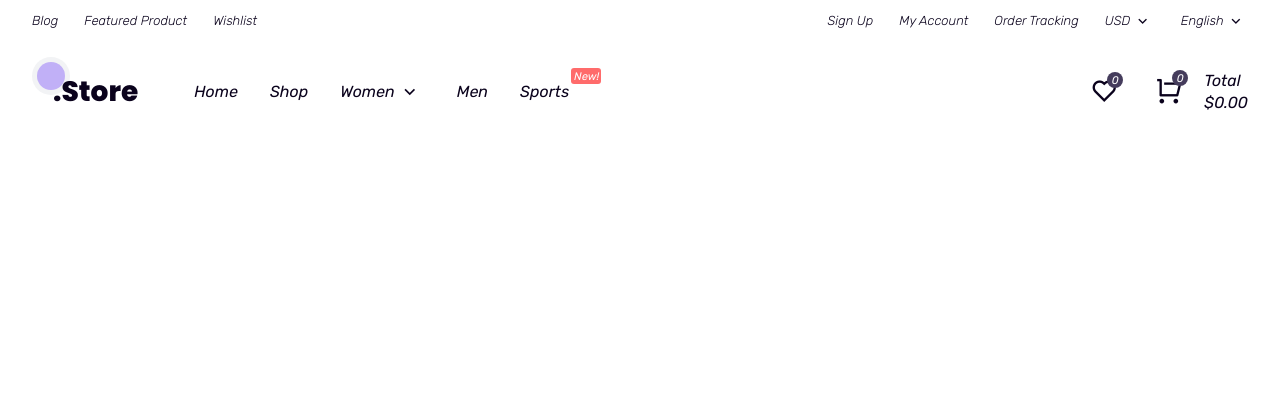
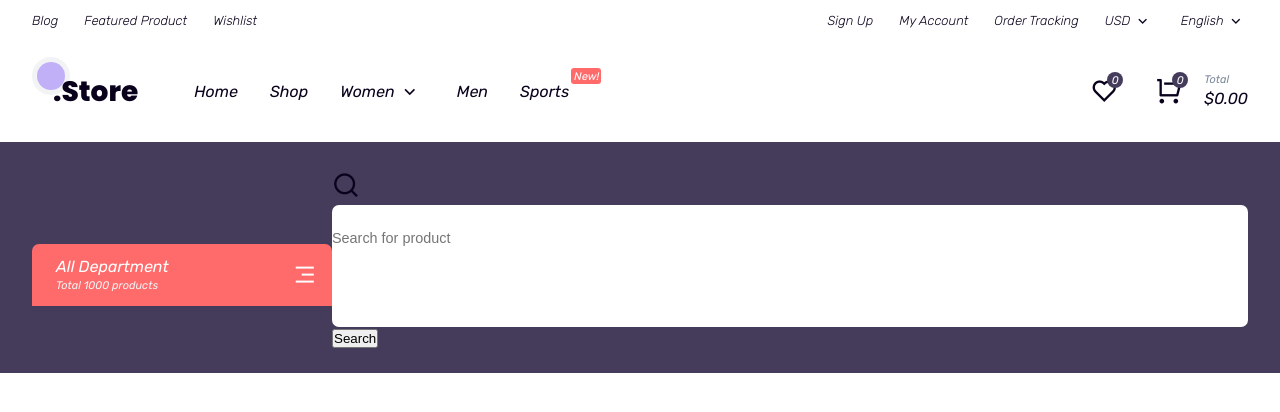
Before and after one commit to Jahir514/websites_design, a plain HTML site: page index.html in a window 1280 px wide. Drawn offline with nearby package versions, Linux system fonts and the light colour scheme.

Commit message:
working on search bar

```diff
--- a/index.html
+++ b/index.html
@@ -204,6 +204,33 @@
           </div>
         </div>
       </div>
+      <!-- header nav -->
+      <div class="header-main mobile-hide">
+        <div class="container">
+          <div class="wrapper flexitem">
+            <div class="left">
+              <div class="dpt-cat">
+                <div class="dpt-head">
+                  <div class="main-text">All Department</div>
+                  <div class="mini-text mobile-hide">Total 1000 products</div>
+                  <a href="" class="dpt-trigger mobile-hide">
+                    <i class="ri-menu-3-line ri-xl"></i>
+                  </a>
+                </div>
+              </div>
+            </div>
+            <div class="right">
+              <div class="search-box">
+                <form action="#" class="search">
+                  <span class="icon-large"><i class="ri-search-line"></i></span>
+                  <input type="search" placeholder="Search for product">
+                  <button type="submit">Search</button>
+                </form>
+              </div>
+            </div>
+          </div>
+        </div>
+      </div>
     </header>
     <!-- header -->
     <main></main>
--- a/style.css
+++ b/style.css
@@ -199,6 +199,10 @@ h4 {
   gap: 1em;
   transition: var(--trans-color);
 }
+.mini-text{
+  font-size: var(--font-smaller);
+  color: var(--light-text-color);
+}
 
 
 /* -----------------
@@ -353,6 +357,63 @@ nav .fly-item{
   z-index: 1;
 }
 
+/* 01. HEADER -----------------
+    *  c. Header Main, Department Category
+    * ---------------*/
+.header-main{
+  background-color: var(--secondary-dark-color);
+  padding: 1.5em 0;
+  margin-bottom: 2em;
+}
+.dpt-cat{
+  position: relative;
+}
+.dpt-cat .dpt-head{
+  position: relative;
+  background-color: var(--primary-color);
+  padding: 0.75em 1.5em;
+  border-radius: 7px 7px 0 0;
+  margin-bottom: -2.15em;
+  color: var(--white-color);
+  width: 300px;
+}
+.dpt-cat .dpt-head .mini-text{
+  color: var(--light-bg-color);
+}
+.dpt-cat .dpt-trigger{
+  position: absolute;
+  right: 0;
+  top: 0;
+  padding: 1.3em;
+  height: 60px;
+  width: 60px;
+}
+
+/* 01. HEADER -----------------
+    *  d. Search Form
+    * ---------------*/
+.header-main .right{
+  flex: 1;
+}
+form{
+  position: relative;
+}
+form.search input{
+  outline: 0;
+  border: 0;
+  line-height: 3.25em;
+  padding: 0.7em 0 4.5em;
+  width: var(--percent100);
+  border-radius: 7px;
+  font-size: 0.9em;
+  font-weight: var(--fw3);
+}
+
+
+
+
+
+
 /* -----------------
  * 15. RESPONSIVE
  * ---------------*/
```
